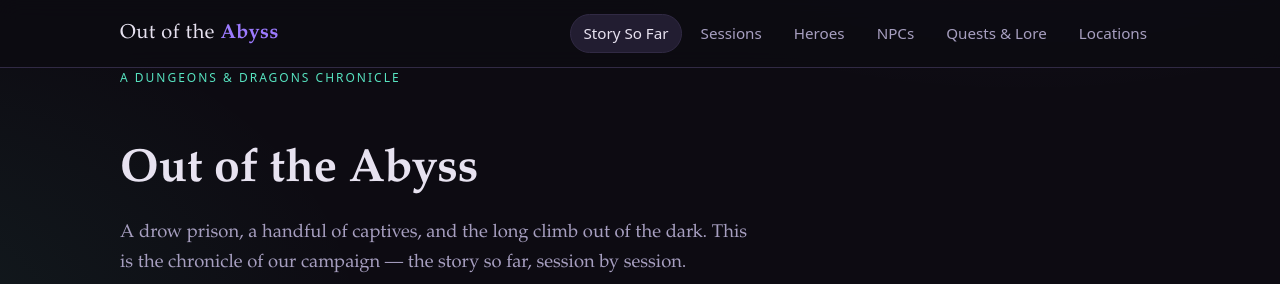
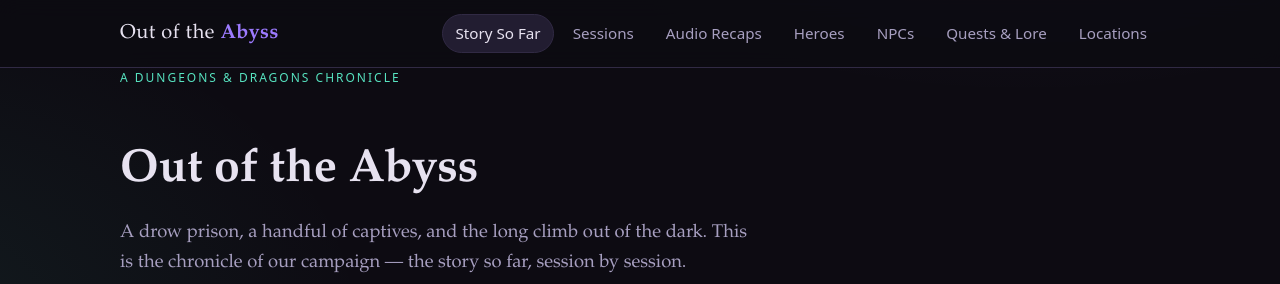
Before and after one commit to nabil-boag/robkennedy1.github.io, an Astro site: page / in a window 1280 px wide. Shown: the top 284 px of the page. Built offline with nearby package versions, Linux system fonts and the light colour scheme; Astro itself is replaced by a stand-in of ours.

Commit message:
Add Audio Recaps to site navigation

```diff
--- a/src/layouts/Layout.astro
+++ b/src/layouts/Layout.astro
@@ -10,6 +10,7 @@
 const nav = [
   { href: '/', label: 'Story So Far' },
   { href: '/sessions', label: 'Sessions' },
+  { href: '/audio-recaps', label: 'Audio Recaps' },
   { href: '/characters', label: 'Heroes' },
   { href: '/npcs', label: 'NPCs' },
   { href: '/quests', label: 'Quests & Lore' },
```
